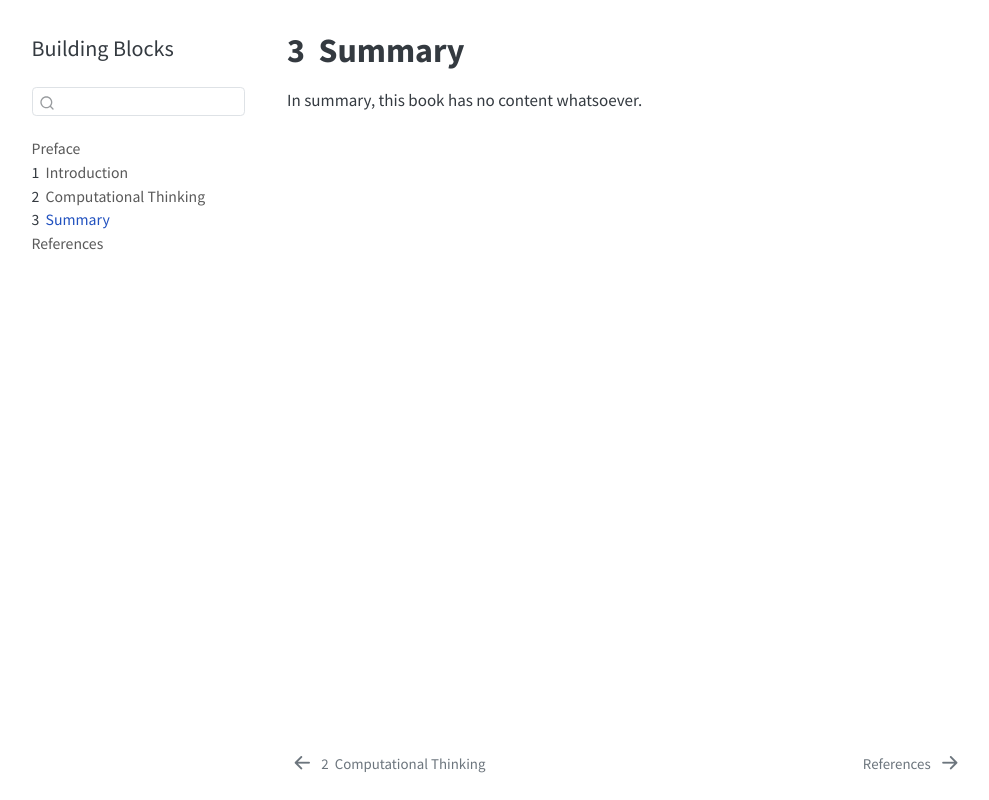
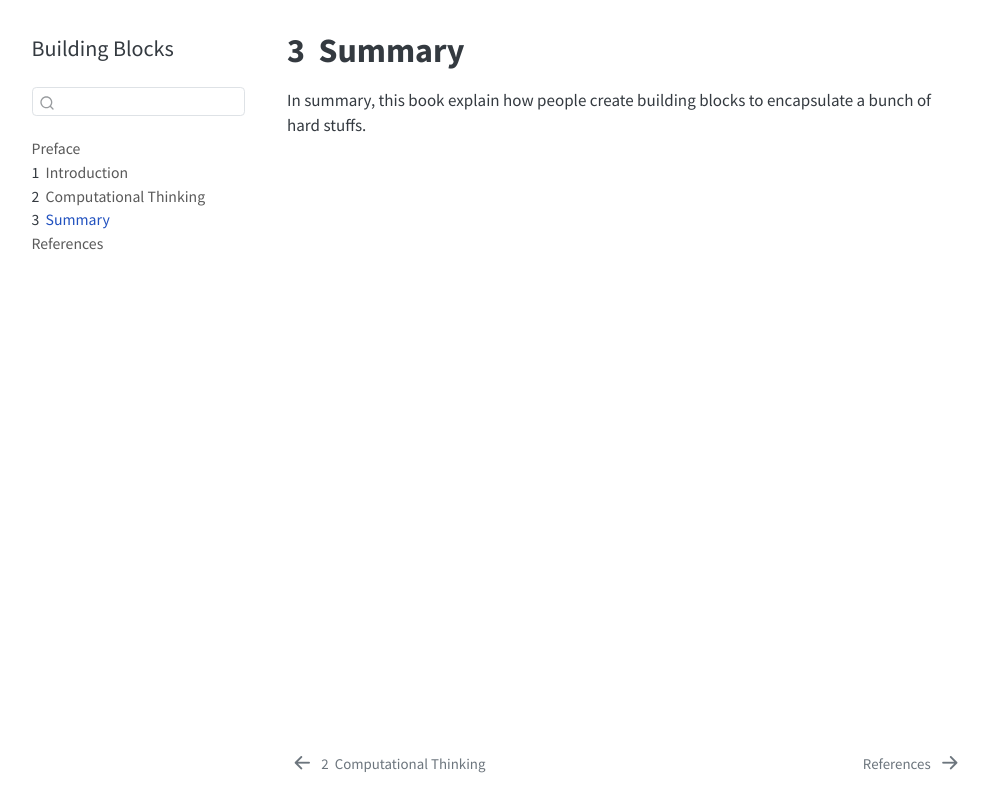
Before and after one commit to drestanto/building-blocks, a plain HTML site: page deploy/summary.html in a window 1280 px wide. Shown: the whole page, without its empty margins (14-1003 px from the left). Drawn offline with Linux system fonts and the light colour scheme.

Commit message:
test edit quarto

```diff
--- a/deploy/summary.html
+++ b/deploy/summary.html
@@ -166,7 +166,7 @@ ul.task-list li input[type="checkbox"] {
 </header>
 
 
-<p>In summary, this book has no content whatsoever.</p>
+<p>In summary, this book explain how people create building blocks to encapsulate a bunch of hard stuffs.</p>
 
 
 
```
Also changed, not shown: 1 other file.
